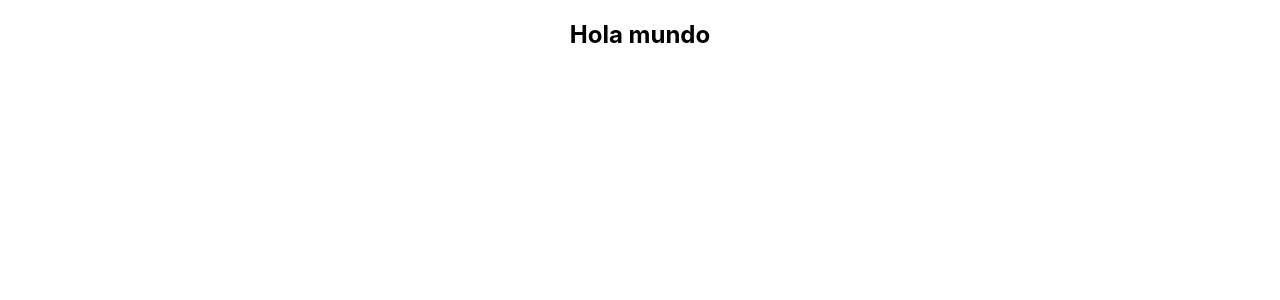
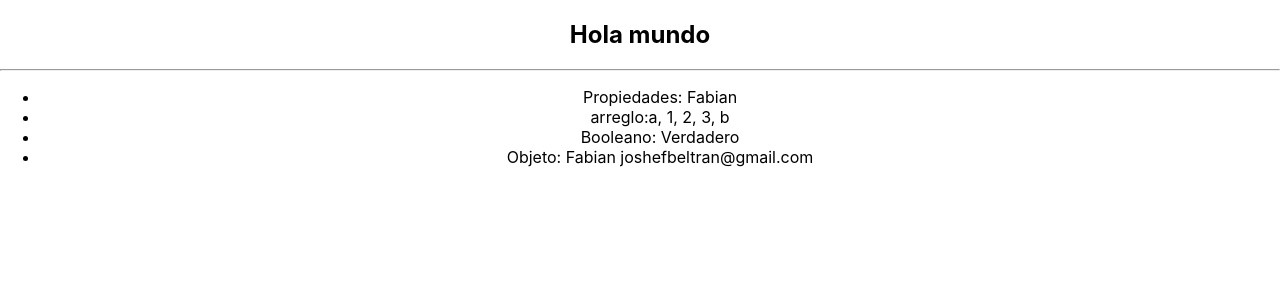
Before and after one commit to nOm-1986/reactTS-JM, a React (Create React App) app: page / in a window 1280 px wide. Shown: the top 300 px of the page. Built offline with nearby package versions, Linux system fonts and the light colour scheme.

Commit message:
Still need to add the function components, react elements and react components with typescript

```diff
--- a/src/App.tsx
+++ b/src/App.tsx
@@ -1,13 +1,17 @@
 import React from 'react';
-import logo from './logo.svg';
 import Componente from './components/Componente';
+import {Properties} from './components/Properties';
 import './App.css';
+
+const elArreglo = ['a',1,2,3,'b'];
 
 function App() {
   return (
     <div className="App">
       <section>
         <Componente />
+        <hr/>
+        <Properties firstName="Fabian" arreglo={elArreglo} booleano={true} objeto={{nombre:'Fabian', email:'joshefbeltran@gmail.com'}}></Properties>
       </section>
     </div>
   );
--- /dev/null
+++ b/src/components/Properties.tsx
@@ -0,0 +1,23 @@
+import React from 'react';
+type Props = {
+    firstName: string,
+    arreglo: (number|string)[],
+    booleano: boolean;
+    objeto : {
+        nombre: string,
+        email: string
+    }
+};
+
+export const Properties = (props: Props): JSX.Element => {
+    return (
+        <>
+            <ul>
+                <li>Propiedades: {props.firstName}</li>
+                <li>arreglo:{props.arreglo.join(", ")}</li>
+                <li>Booleano: {props.booleano ? 'Verdadero' : 'Falso' }</li>
+                <li>Objeto: {props.objeto.nombre + ' ' + props.objeto.email}</li>
+            </ul>
+        </>
+    )
+}
```
